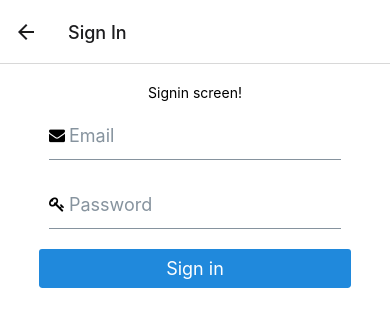
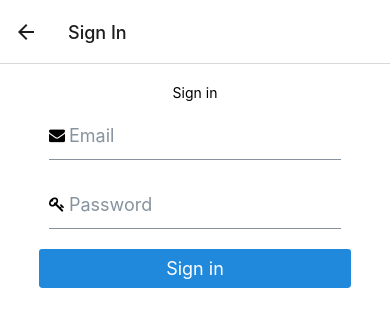
Before and after one commit to AjayLiu/verde, a React Native app: screen / in a window 390 px wide. Both pictures are taken after a click on the button "Sign in". Shown: the top 326 px of the page. Built offline with nearby package versions, Linux system fonts and the light colour scheme; no server answers.

Commit message:
Changed signin to Sign in

```diff
--- a/src/screens/SignInScreen.tsx
+++ b/src/screens/SignInScreen.tsx
@@ -34,7 +34,7 @@ const SignInScreen = () => {
 
 	return (
 		<View style={styles.container}>
-			<Text>Signin screen!</Text>
+			<Text>Sign in</Text>
 
 			{!!value.error && (
 				<View style={styles.error}>
```
